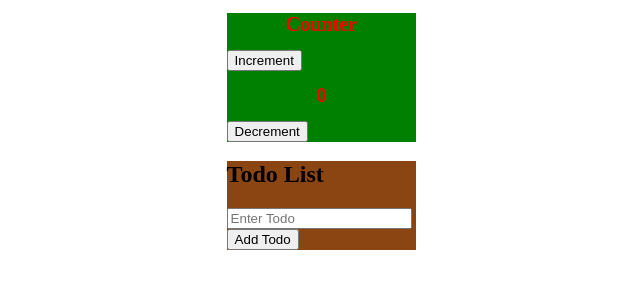
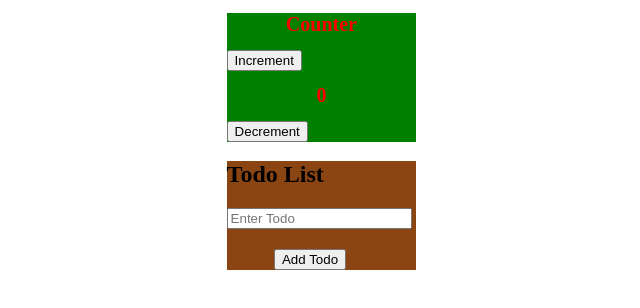
Before and after one commit to skorni24/Angular, an Angular app in the folder sample/: page / in a window 1280 px wide. Shown: the top 308 px of the page, without its empty margins (287-927 px from the left). Built offline with nearby package versions, Linux system fonts and the light colour scheme.

Commit message:
adjusted styles

```diff
--- a/sample/src/Components/todo.components.css
+++ b/sample/src/Components/todo.components.css
@@ -0,0 +1,4 @@
+#btn{
+    margin-top: 20px;
+    margin-left: 25%;
+}
--- a/sample/src/Components/todo.components.html
+++ b/sample/src/Components/todo.components.html
@@ -1,11 +1,15 @@
 <div>
     <h2>Todo List</h2>
     <input type="text" [(ngModel)]="todoInput" placeholder="Enter Todo">
-    <button (click)="addTodo()">Add Todo</button>
+    <!-- <br> -->
+    <button id="btn" (click)="addTodo()">Add Todo</button>
+    <!-- <br> -->
     <ul>
         <li *ngFor="let todo of todos; let i = index">
+            <!-- <br> -->
             {{ todo }}
             <button (click)="deleteItem(i)">Delete</button>
+            <br><br>
         </li>
     </ul>
 </div>
```
